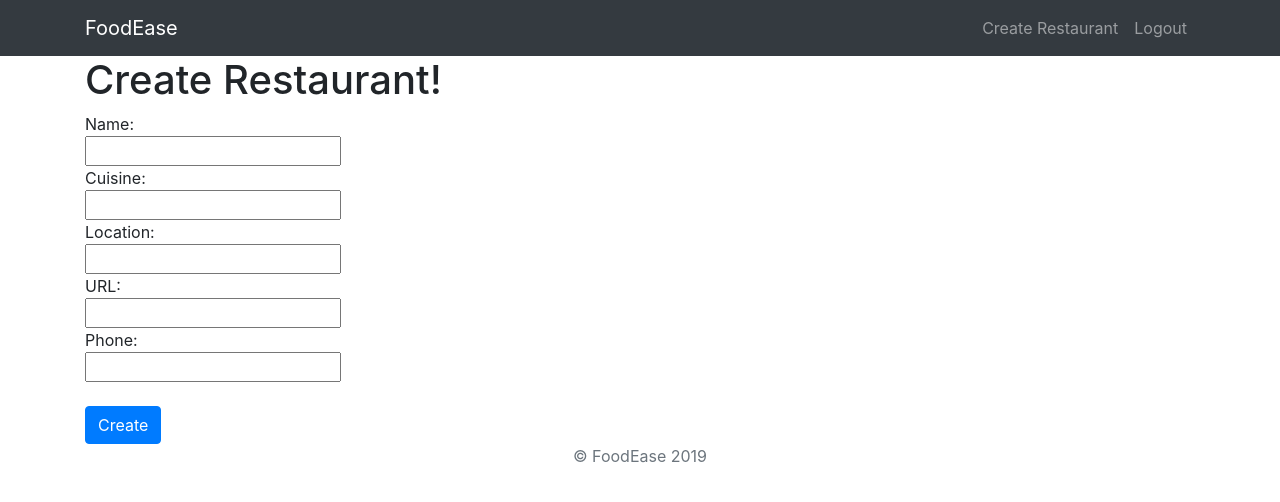
After one commit to llyvonne9/CafeOfAbdu, a Django app: page /restaurant/create in a window 1280 px wide. The commit adds this page. Shown: the top 502 px of the page. Run offline with Django 3.2, Linux system fonts and the light colour scheme; the visitor is signed in with stand-in values (Sample User, id 1); some libraries are stand-ins or nearby versions.

Commit message:
Create Restaurant Feature added

```diff
--- a/FoodEase/FoodEase/templates/base.html
+++ b/FoodEase/FoodEase/templates/base.html
@@ -27,6 +27,7 @@
       <div class="collapse navbar-collapse" id="navbarNavAltMarkup">
         <div class="navbar-nav ml-auto">
           {% if user.is_authenticated %}
+          <a class="nav-item nav-link" href="{% url 'create' %}">Create Restaurant</a>
           <a class="nav-item nav-link" href="javascript:{document.getElementById('logout').submit()}">Logout</a>
           <form id="logout" method="POST" action="{% url 'logout' %}">
             {% csrf_token %}
--- a/FoodEase/FoodEase/urls.py
+++ b/FoodEase/FoodEase/urls.py
@@ -22,4 +22,5 @@ urlpatterns = [
     path('admin/', admin.site.urls),
     path('', views.home,name='home'),
     path('accounts/', include('accounts.urls')),
+    path('restaurant/', include('restaurant.urls')),
 ]
--- /dev/null
+++ b/FoodEase/restaurant/templates/restaurant/create.html
@@ -0,0 +1,39 @@
+{% extends 'base.html' %}
+
+{% block content %}
+
+{% if error %}
+<font size="3" color="red">{{error}}</font>
+<br/>
+{% endif %}
+
+<h1>Create Restaurant!</h1>
+
+<form method="POST" action="{% url 'create' %}" enctype="multipart/form-data">
+{% csrf_token %}
+Name:
+<br />
+<input type="text" name="rname" />
+<br />
+Cuisine:
+<br />
+<input type="text" name="cuisine" />
+<br />
+Location:
+<br />
+<input type="textbox" name="location" />
+<br />
+URL:
+<br />
+<input type="text" name="url" />
+<br />
+Phone:
+<br />
+<input type="text" name="phone" />
+<br />
+
+<br />
+<input class="btn btn-primary" type="submit" value="Create" />
+</form>
+
+{% endblock %}
--- /dev/null
+++ b/FoodEase/restaurant/urls.py
@@ -0,0 +1,7 @@
+from django.urls import path, include
+from . import views
+
+
+urlpatterns = [
+    path('create', views.create,name='create'),
+]
--- a/FoodEase/restaurant/views.py
+++ b/FoodEase/restaurant/views.py
@@ -1,5 +1,24 @@
-from django.shortcuts import render
+from django.shortcuts import render, redirect
+from django.contrib.auth.decorators import login_required
+from .models import Restaurant
 
 # Create your views here.
 def home(request):
     return render(request,'restaurant/home.html')
+
+@login_required
+def create(request):
+    if (request.method == 'POST'):
+        if request.POST['rname'] and request.POST['cuisine'] and request.POST['location'] and request.POST['url'] and request.POST['phone']:
+            restaurant = Restaurant()
+            restaurant.name = request.POST['rname']
+            restaurant.cuisine = request.POST['cuisine']
+            restaurant.location = request.POST['location']
+            restaurant.url = request.POST['url']
+            restaurant.phone = request.POST['phone']
+            restaurant.save()
+            return redirect('home')
+        else:
+            return render(request,'restaurant/create.html',{'error':'All fields required'})
+    else:
+        return render(request,'restaurant/create.html')
```
Also changed, not shown: 2 other files.
